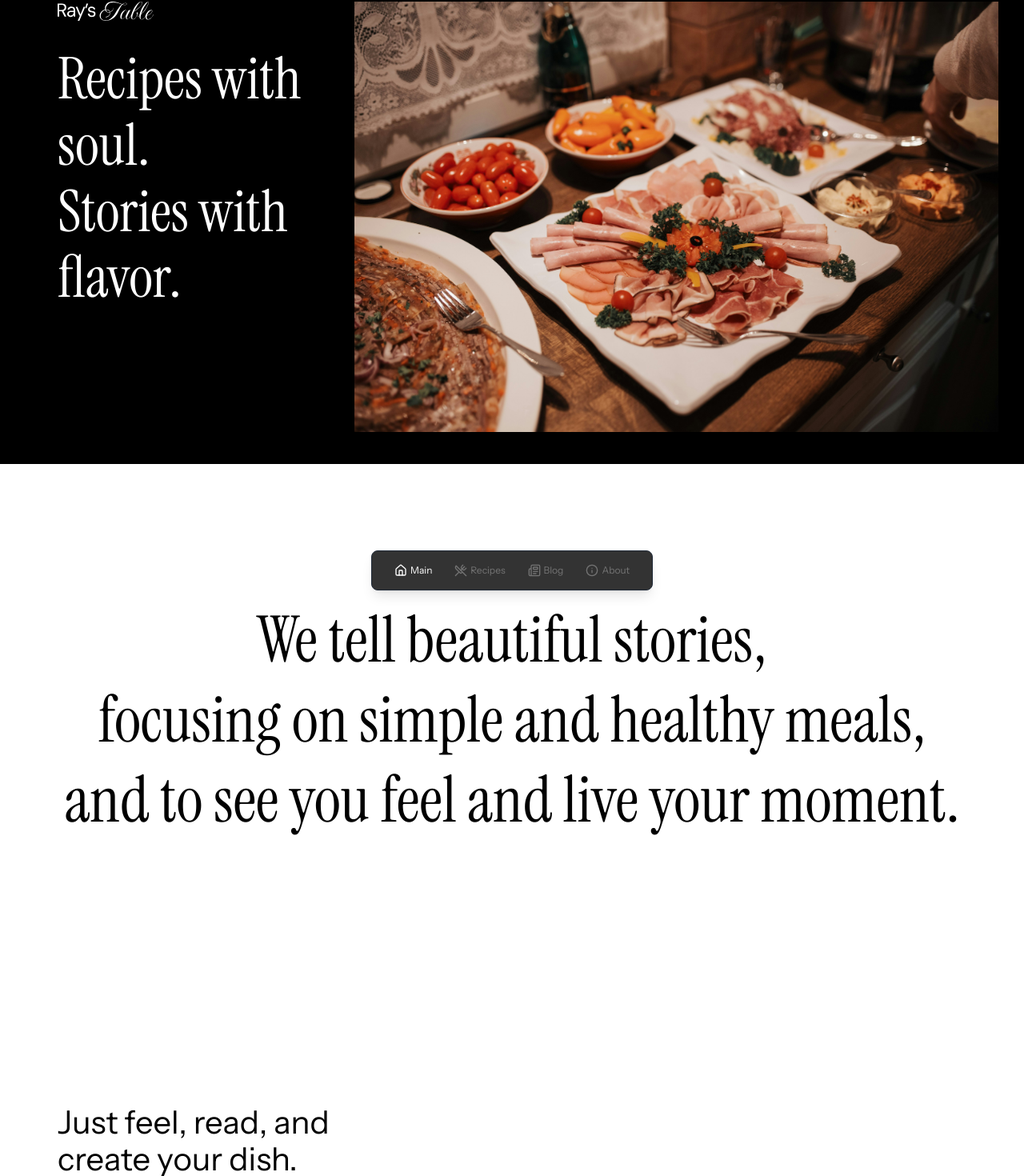
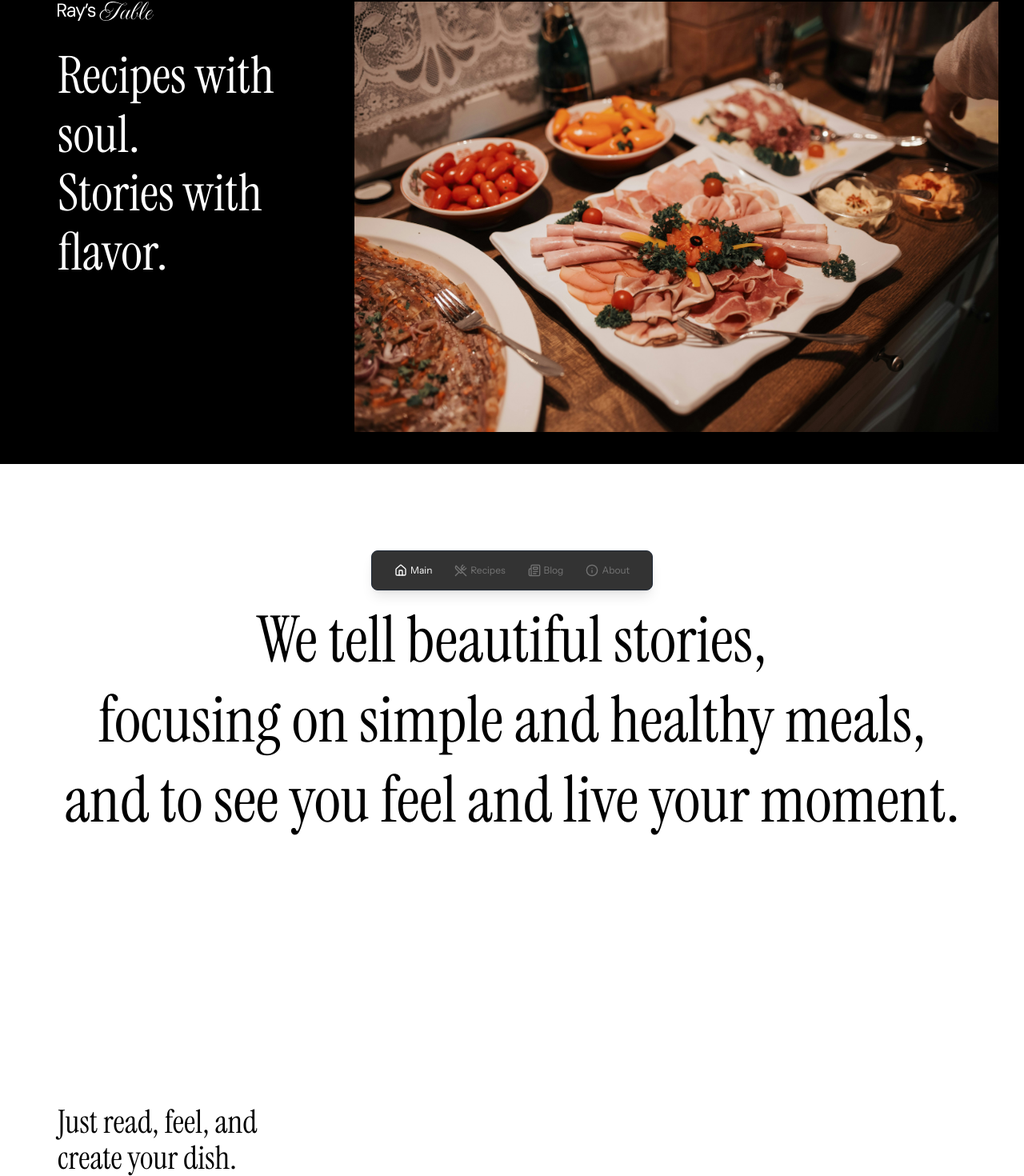
Before and after one commit to konst77/rays-table, a Next.js app: page / in a window 1280 px wide. Shown: the part 38-1508 px from the top of the page at 80% size. Built offline with nearby package versions, Linux system fonts and the light colour scheme.

Commit message:
error with the second computer environment

```diff
--- a/app/page.tsx
+++ b/app/page.tsx
@@ -17,7 +17,7 @@ export default function Home() {
             className="image col-span-full w-full h-[40px]"
             priority={true}
           />
-          <h1 className="text-[48px] md:text-[56px] lg:text-[72px] leading-[1.15]">
+          <h1 className="text-[48px] md:text-[56px] lg:text-[64px] leading-[1.15]">
             Recipes with soul.
             <br />
             Stories with flavor.
@@ -54,16 +54,16 @@ export default function Home() {
       <Grids className="bg-white text-black md:mt-20">
         {/* Grid for featured recipes, make it dynamic? */}
         <div className="md:col-span-full p-4 md:p-10">
-          <p className="text-[40px] leading-[1.15]">
-            Just feel, read, and
+          <h4 className="text-[16px] md:text-[32px] lg:text-[40px] leading-[1.125]">
+            Just read, feel, and
             <br />
             create your dish.
-          </p>
+          </h4>
         </div>
         <div className="md:col-span-3 flex flex-row gap-6">
-          <div className="h-[640px] w-full bg-[#f3f3f3]" />
-          <div className="h-[640px] w-full bg-[#f3f3f3]" />
-          <div className="h-[640px] w-full bg-[#f3f3f3]" />
+          <div className="h-[480px] w-full bg-[#f3f3f3]" />
+          <div className="h-[480px] w-full bg-[#f3f3f3]" />
+          <div className="h-[480px] w-full bg-[#f3f3f3]" />
         </div>
       </Grids>
 
```
